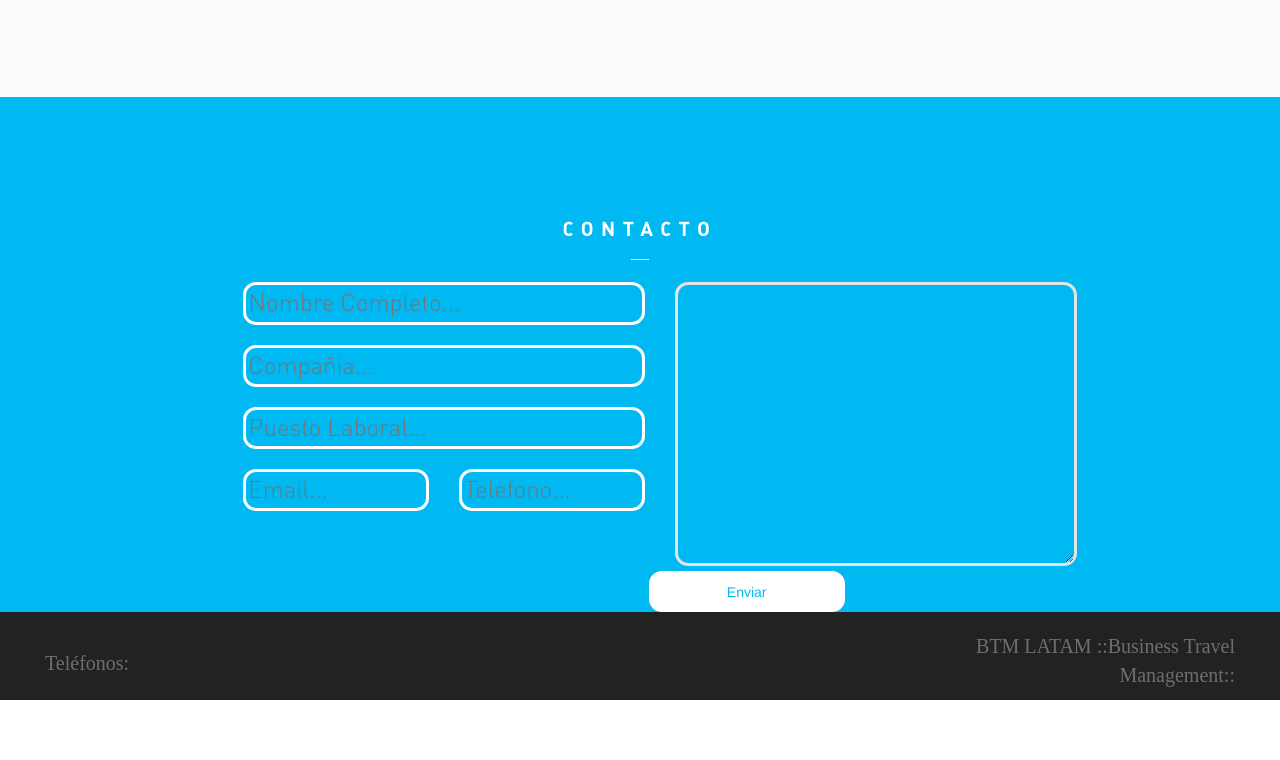
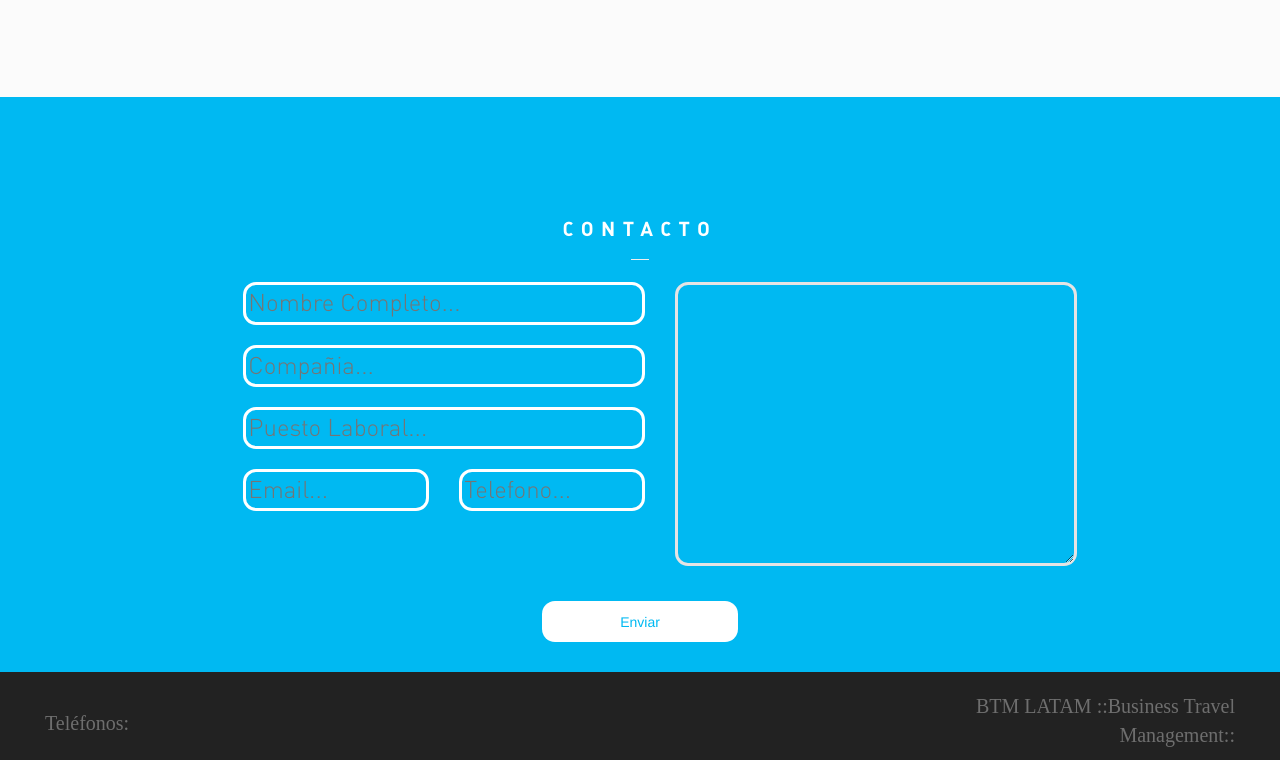
Before and after one commit to SocialProp/BTMarg, a website: page index.html in a window 1280 px wide. Shown: the part 4955-5715 px from the top of the page. Before the commit the page ends 5655 px from the top, so only its background shows below. Drawn offline with nearby package versions, Linux system fonts and the light colour scheme; files that its build step writes are made by us from their sources.

Commit message:
agregado de form;

```diff
--- a/css/style.sass
+++ b/css/style.sass
@@ -307,6 +307,8 @@ h3
   background-color: #00B9F2
   form
     button
+      margin-bottom: 30px
+      margin-top: 30px
       background: #FFFFFF
       border-radius: 13px
       color: #00b9f2
--- a/index.html
+++ b/index.html
@@ -365,8 +365,8 @@
         <h3>CONTACTO</h3>
         <hr>
       </div>
+      <form class="" action="index.html" method="post">
       <div class="col-md-10 col-md-offset-2">
-        <form class="" action="index.html" method="post">
           <div class="col-md-5">
             <input type="text" name="nombre" value="" class="forminput" placeholder="Nombre Completo...">
             <input type="text" name="companie" value="" class="forminput" placeholder="Compañia...">
@@ -381,14 +381,12 @@
             </div>
           </div>
           <div class="col-md-5">
-            <textarea rows="8" cols="60">
+            <textarea rows="8" cols="60" placeholder="Consulta...">
             </textarea>
           </div>
-          <div class="col-md-12">
-            <button type="submit" name="button">Enviar</button>
-          </div>
-        </form>
       </div>
+      <button type="submit" name="button">Enviar</button>
+    </form>
       </div>
     </div>
   </section>
```
Also changed, not shown: css/style.css, css/style.min.css, img/comi1.png (added), img/comi2.png (added).
